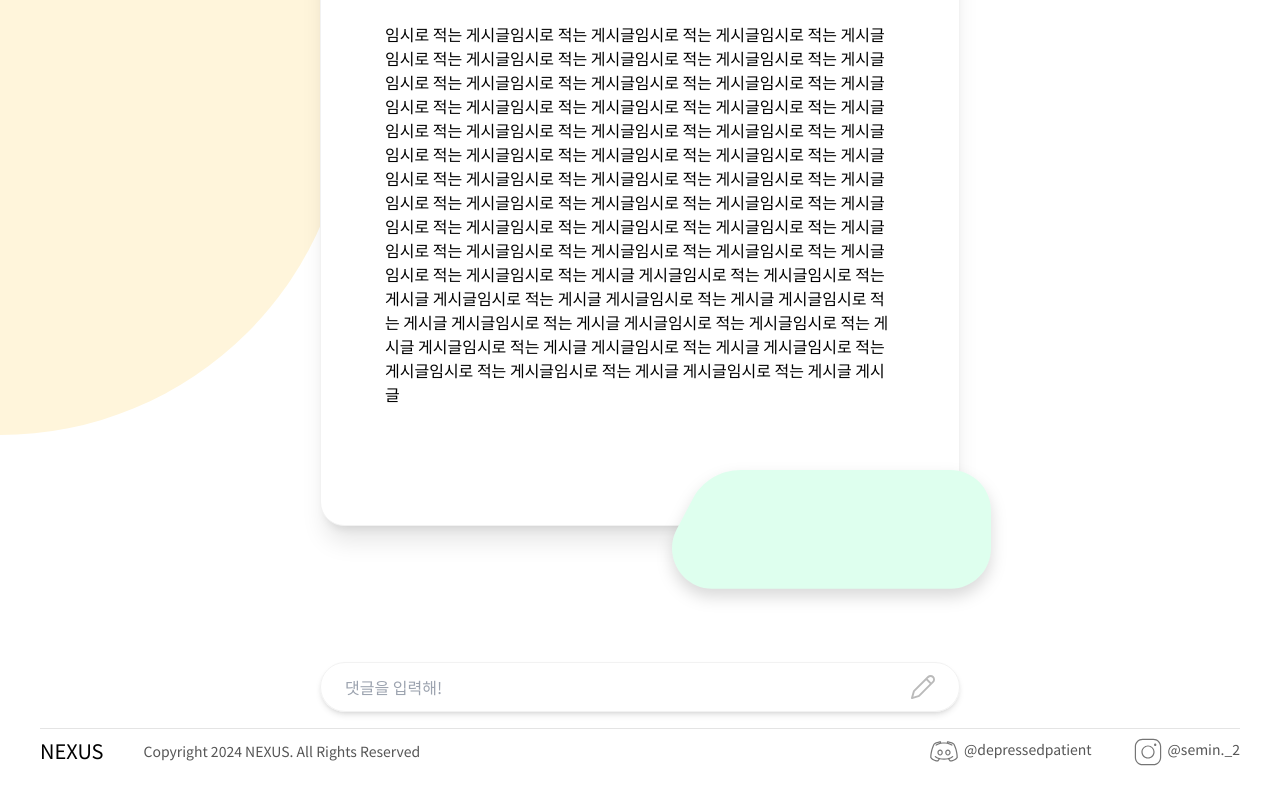
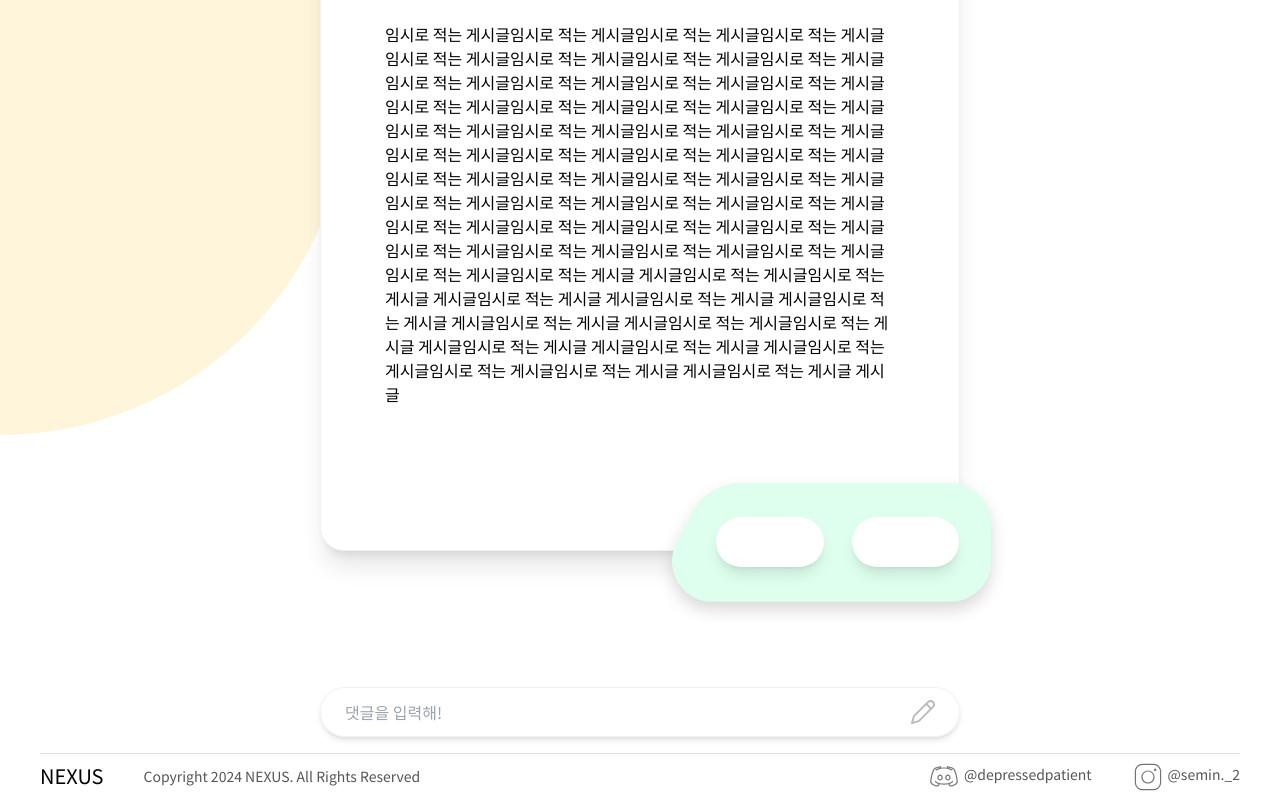
Before and after one commit to wwwcomcomcomcom/nexus-fe, a React (Vite) app: page /post/1 in a window 1280 px wide. Shown: the part 476-1276 px from the top of the page. Before the commit the page ends 1251 px from the top, so only its background shows below. Built offline with nearby package versions, Linux system fonts and the light colour scheme.

Commit message:
엄청난 수정 결과 완벽하다 ㅋ

```diff
--- a/src/page/PostPage.tsx
+++ b/src/page/PostPage.tsx
@@ -43,7 +43,13 @@ function PostPage() {
               게시글임시로 적는 게시글 게시글
             </p>
             <div className="flex justify-end">
-              <PostGreenBottomBox className=" translate-x-8 translate-y-16 w-[50%]" />
+              <div className="translate-x-8 translate-y-16 w-[50%] relative h-36 flex justify-center items-center">
+                <PostGreenBottomBox className="absolute w-full" />
+                <div className="w-full flex gap-7 items-center content-center justify-center ml-3">
+                  <div className="bg-white rounded-full w-[35%] h-[50px] shadow-lg relative"></div>
+                  <div className="bg-white rounded-full w-[35%] h-[50px] shadow-lg relative"></div>
+                </div>
+              </div>
             </div>
           </div>
           <label
```
